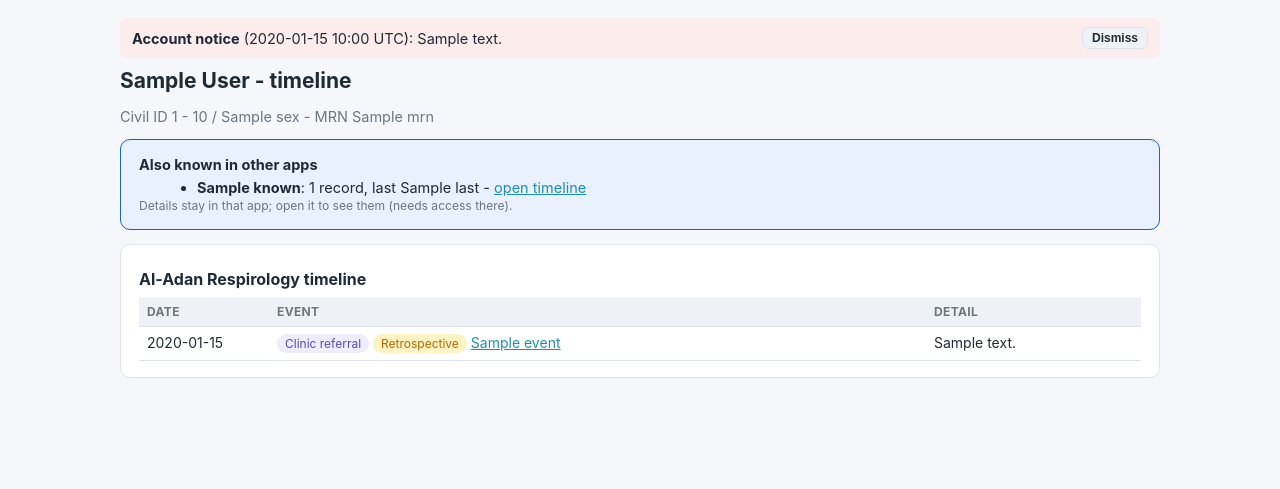
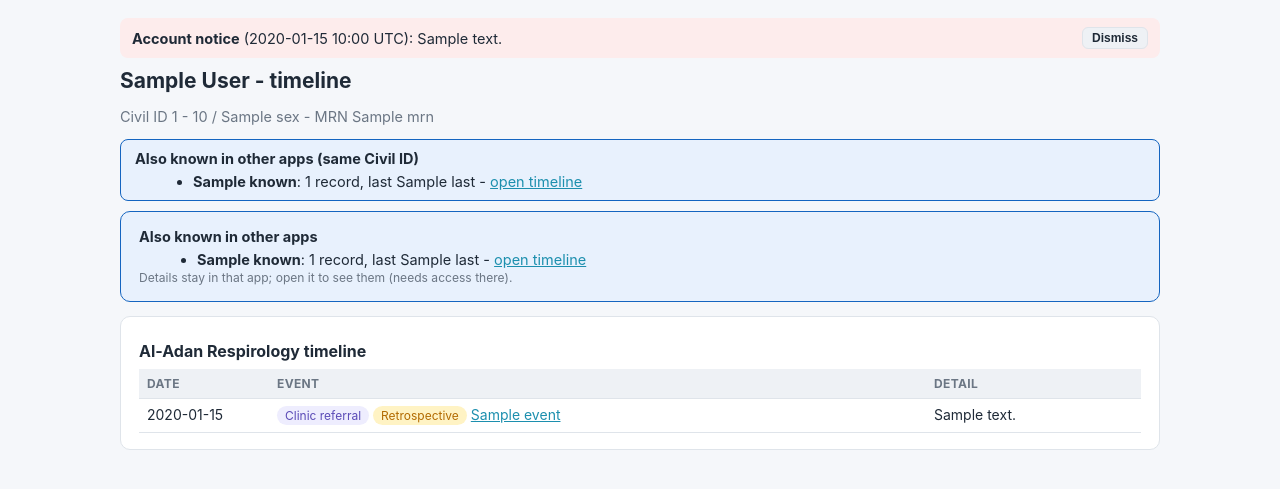
Before and after one commit to ealghunaim/adan-resp-app, a Python web app: template templates/timeline.html in a window 1280 px wide. Shown: the top 489 px of the page. Run offline with Jinja, Linux system fonts and the light colour scheme; the template is opened without the code that fills it: most values are stand-ins (such as "Sample title", 1, 10 or a date in 2020).

Commit message:
show known-elsewhere notice on consult/patient/referral pages

```diff
--- a/consults.py
+++ b/consults.py
@@ -8,7 +8,7 @@ from flask_login import login_required, current_user
 
 from models import (db, Consult, Delivery, URGENCY, CONSULT_STATUS, C_PENDING_FIRST, C_PENDING_SECOND, C_REVISION,
                     C_APPROVED, C_COMPLETED, ROLE_ADMIN, OUTCOMES, AdanDiagnosis, Patient)
-from core import parse_date, team_required, role_required, audit, next_ref, get_or_create_patient, wa_link, mailto_link, portal_alerts
+from core import parse_date, team_required, role_required, audit, next_ref, get_or_create_patient, wa_link, mailto_link, portal_alerts, portal_known
 
 consults_bp = Blueprint("consults", __name__, url_prefix="/consults")
 CHANNELS = ("whatsapp", "email", "print")
@@ -228,7 +228,8 @@ def view(cid):
         wa = wa_link(c.contact_phone, txt)
         mailto = mailto_link(c.contact_email, f"Respirology consult response {c.ref_no}", txt)
     alerts = portal_alerts(c.patient.civil_id) if current_user.is_team else []
-    return render_template("consult_view.html", c=c, show_response=show_response, others=others, wa=wa, mailto=mailto, alerts=alerts,
+    known = portal_known(c.patient.civil_id) if current_user.is_team else []
+    return render_template("consult_view.html", c=c, show_response=show_response, others=others, wa=wa, mailto=mailto, alerts=alerts, known=known,
                            diagnoses=_dx_names(c.diagnosis) if current_user.is_team else [])
 
 
--- a/referrals.py
+++ b/referrals.py
@@ -6,7 +6,7 @@ from flask import Blueprint, render_template, request, redirect, url_for, flash,
 from flask_login import login_required, current_user
 
 from models import db, ClinicReferral, Delivery, URGENCY, REFERRAL_STATUS, R_PENDING, R_APPROVED, R_REJECTED, R_COMPLETED
-from core import team_required, role_required, audit, next_ref, get_or_create_patient, wa_link, mailto_link, parse_date, portal_alerts
+from core import team_required, role_required, audit, next_ref, get_or_create_patient, wa_link, mailto_link, parse_date, portal_alerts, portal_known
 
 referrals_bp = Blueprint("referrals", __name__, url_prefix="/referrals")
 CHANNELS = ("whatsapp", "email", "print")
@@ -84,7 +84,8 @@ def view(rid):
         audit("referral_viewed", r.ref_no)
         db.session.commit()
     return render_template("referral_view.html", r=r, show=show, wa=wa, mailto=mailto,
-                           alerts=portal_alerts(r.patient.civil_id) if current_user.is_team else [])
+                           alerts=portal_alerts(r.patient.civil_id) if current_user.is_team else [],
+                           known=portal_known(r.patient.civil_id) if current_user.is_team else [])
 
 
 @referrals_bp.route("/<int:rid>/decide", methods=["POST"])
--- a/templates/_alerts.html
+++ b/templates/_alerts.html
@@ -3,3 +3,7 @@
 <b>&#9888; This patient is already active elsewhere</b>
 <ul style="margin:6px 0 0 18px">{% for i in alerts %}<li><b>{{ {'ltu': 'Lung Transplant Unit', 'thoracic': 'Thoracic Surgery'}.get(i.portal, i.portal) }}</b> - {{ i.label }}: {{ i.status }}{% if i.detail %} <small>({{ i.detail }})</small>{% endif %}</li>{% endfor %}</ul></div>
 {% endif %}
+{% if known %}
+<div style="border:1px solid #1565c0;background:#e8f1fd;border-radius:8px;padding:10px 14px;margin:10px 0"><b>Also known in other apps (same Civil ID)</b>
+<ul style="margin:6px 0 0 18px">{% for k in known %}<li><b>{{ k.label }}</b>: {{ k.count }} record{{ '' if k.count == 1 else 's' }}{% if k.last %}, last {{ k.last }}{% endif %}{% if k.url %} - <a href="{{ k.url }}" target="_blank" rel="noopener">open timeline</a>{% endif %}</li>{% endfor %}</ul></div>
+{% endif %}
--- a/views.py
+++ b/views.py
@@ -41,7 +41,7 @@ def patients():
 @team_required
 def patient(pid):
     p = db.session.get(Patient, pid) or abort(404)
-    return render_template("patient_detail.html", p=p, alerts=portal_alerts(p.civil_id),
+    return render_template("patient_detail.html", p=p, alerts=portal_alerts(p.civil_id), known=portal_known(p.civil_id),
                            consults=Consult.query.filter_by(patient_id=p.id).order_by(Consult.created_at.desc()).all(),
                            referrals=ClinicReferral.query.filter_by(patient_id=p.id).order_by(ClinicReferral.created_at.desc()).all())
 
```
